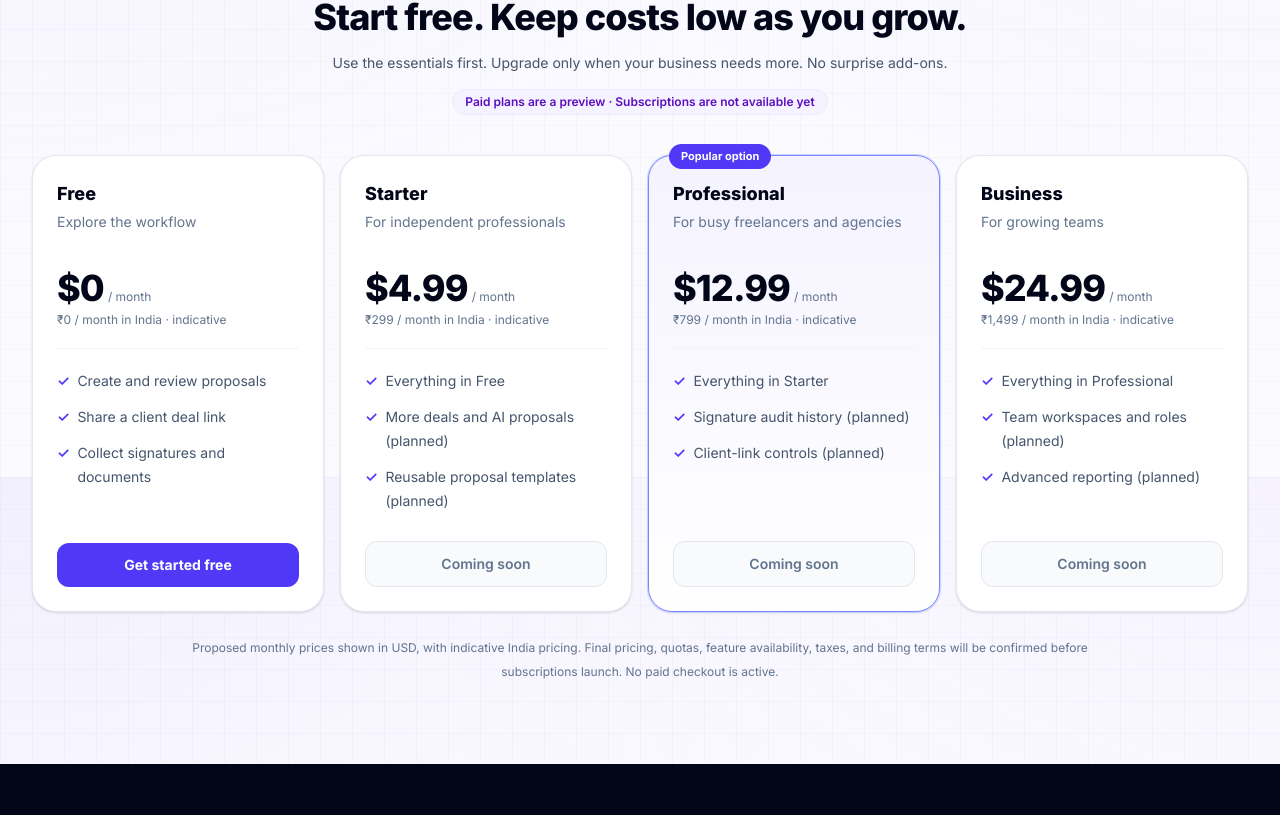
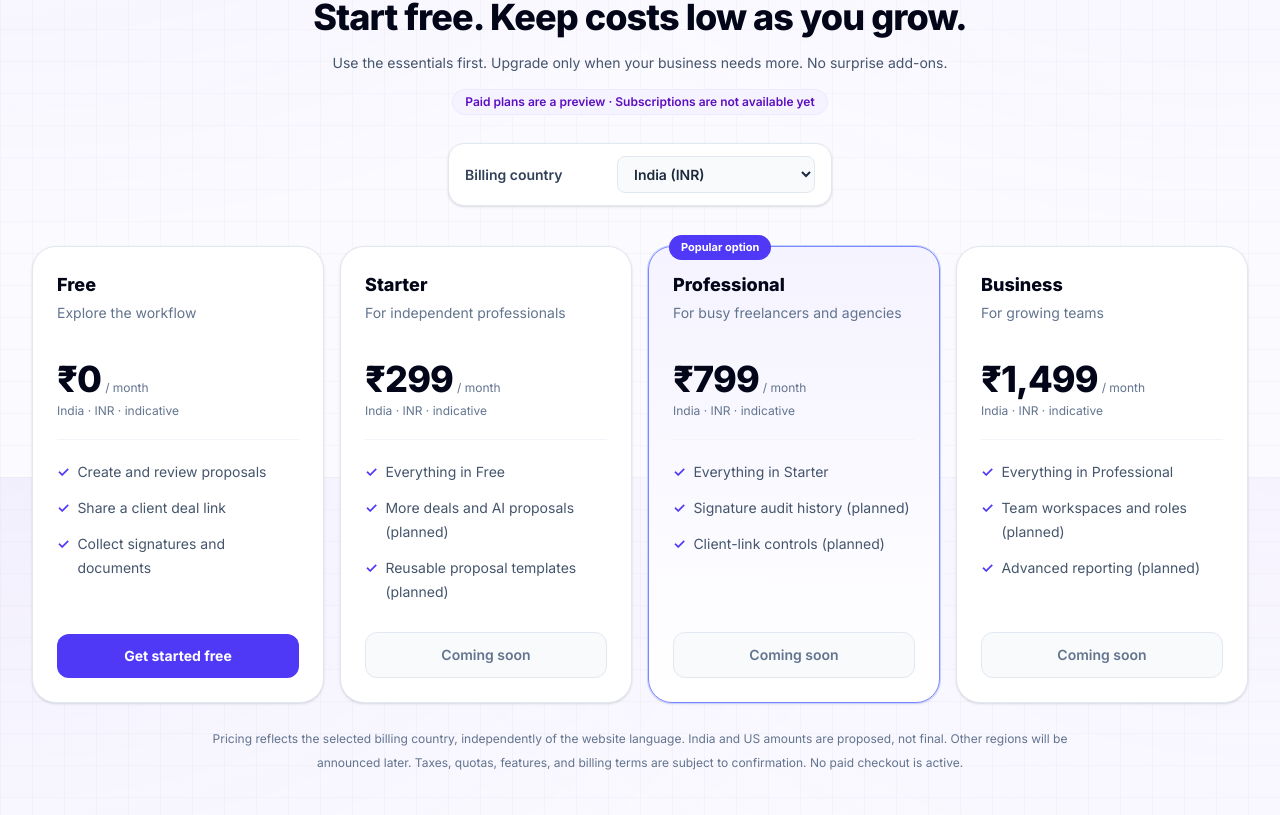
Before and after one commit to Abhay-Sharma14/signdealdocs, a Next.js app: page / in a window 1280 px wide. Shown: the part 1923-2738 px from the top of the page. Built offline with nearby package versions, Linux system fonts and the light colour scheme.

Commit message:
Show country-specific indicative pricing with independent billing country selector

```diff
--- a/components/home-page.tsx
+++ b/components/home-page.tsx
@@ -1,6 +1,7 @@
 "use client";
 
 import Link from "next/link";
+import { useState } from "react";
 import { Logo } from "@/components/logo";
 import { LanguageSwitcher } from "@/components/language-switcher";
 import { useLocale } from "@/components/locale-provider";
@@ -8,6 +9,7 @@ import { useLocale } from "@/components/locale-provider";
 export default function HomePage() {
   const { t, formatCurrency } = useLocale();
   const year = new Date().getFullYear();
+  const [billingCountry, setBillingCountry] = useState<"IN" | "US" | "GB" | "EU" | "OTHER">("IN");
   const features = [
     { number: "01", icon: "✦", title: t("feature1"), copy: t("feature1d") },
     { number: "02", icon: "✍", title: t("feature2"), copy: t("feature2d") },
@@ -132,6 +134,16 @@ export default function HomePage() {
             <p className="mt-3 text-sm leading-7 text-slate-600">{t("pricingCopy")}</p>
             <p className="mt-3 inline-flex rounded-full border border-violet-100 bg-violet-50 px-3 py-1 text-xs font-semibold text-violet-800">Paid plans are a preview · Subscriptions are not available yet</p>
           </div>
+          <div className="mx-auto mt-7 flex max-w-sm items-center justify-between gap-3 rounded-2xl border border-slate-200 bg-white px-4 py-3 shadow-sm">
+            <label htmlFor="billing-country" className="text-sm font-semibold text-slate-700">Billing country</label>
+            <select id="billing-country" value={billingCountry} onChange={(event) => setBillingCountry(event.target.value as typeof billingCountry)} className="min-w-0 rounded-lg border border-slate-200 bg-slate-50 px-3 py-2 text-sm font-semibold text-slate-800 outline-none focus:border-indigo-500 focus:ring-2 focus:ring-indigo-100">
+              <option value="IN">India (INR)</option>
+              <option value="US">United States (USD)</option>
+              <option value="GB">United Kingdom (GBP)</option>
+              <option value="EU">Europe (EUR)</option>
+              <option value="OTHER">Other countries</option>
+            </select>
+          </div>
           <div className="mt-10 grid gap-4 sm:grid-cols-2 xl:grid-cols-4">
             {[
               { name: t("free"), price: "$0", india: "₹0", subtitle: "Explore the workflow", features: ["Create and review proposals", "Share a client deal link", "Collect signatures and documents"], featured: false, available: true },
@@ -144,10 +156,10 @@ export default function HomePage() {
                 <h3 className="text-lg font-extrabold text-slate-950">{plan.name}</h3>
                 <p className="mt-1 min-h-10 text-sm leading-5 text-slate-500">{plan.subtitle}</p>
                 <div className="mt-4 flex items-baseline gap-1">
-                  <span className="text-4xl font-extrabold tracking-tight text-slate-950">{plan.price}</span>
-                  <span className="text-xs text-slate-500">/ month</span>
+                  <span className="text-4xl font-extrabold tracking-tight text-slate-950">{billingCountry === "IN" ? plan.india : billingCountry === "US" ? plan.price : plan.available ? "Free" : "Coming soon"}</span>
+                  {(billingCountry === "IN" || billingCountry === "US") && <span className="text-xs text-slate-500">/ month</span>}
                 </div>
-                <p className="mt-1 text-xs text-slate-500">{plan.india} / month in India · indicative</p>
+                <p className="mt-1 text-xs text-slate-500">{billingCountry === "IN" ? "India · INR · indicative" : billingCountry === "US" ? "United States · USD · indicative" : "Local paid pricing has not been announced"}</p>
                 <div className="my-5 border-t border-slate-100" />
                 <ul className="flex-1 space-y-3">
                   {plan.features.map((feature) => <li key={feature} className="flex gap-2 text-sm leading-6 text-slate-600"><span className="shrink-0 font-bold text-indigo-600">✓</span><span>{feature}</span></li>)}
@@ -161,7 +173,7 @@ export default function HomePage() {
             ))}
           </div>
           <p className="mx-auto mt-6 max-w-4xl text-center text-xs leading-6 text-slate-500">
-            Proposed monthly prices shown in USD, with indicative India pricing. Final pricing, quotas, feature availability, taxes, and billing terms will be confirmed before subscriptions launch. No paid checkout is active.
+            Pricing reflects the selected billing country, independently of the website language. India and US amounts are proposed, not final. Other regions will be announced later. Taxes, quotas, features, and billing terms are subject to confirmation. No paid checkout is active.
           </p>
         </section>
 
```
